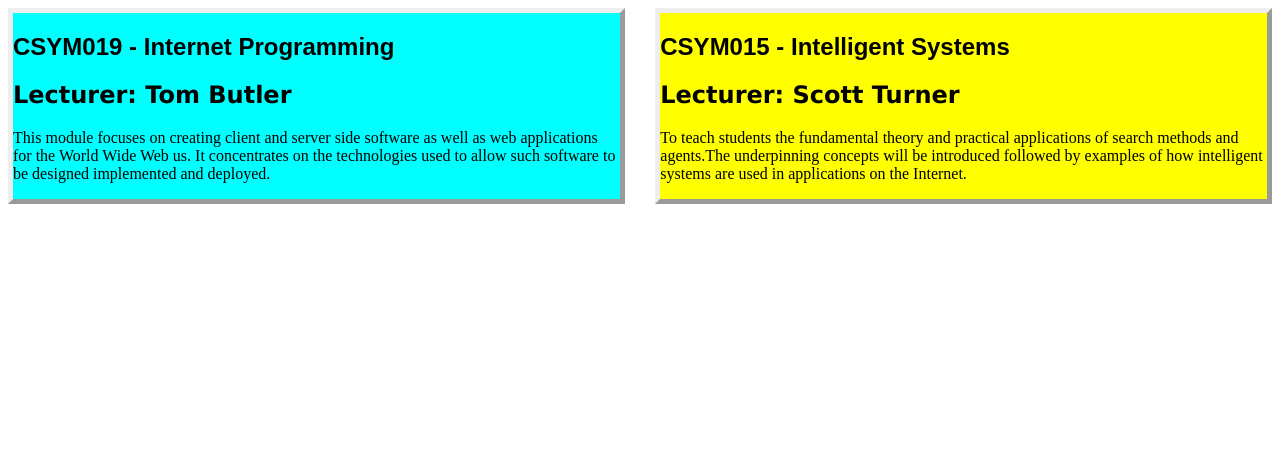
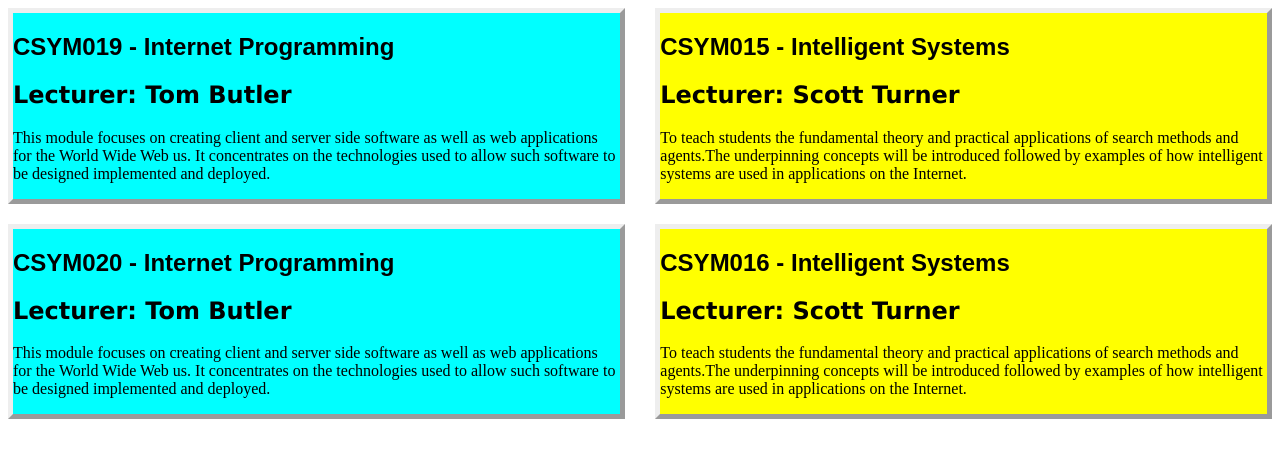
Before and after one commit to KhurramRehman/InternetProgrammingCSYM019, a PHP site: page /exercise3.html in a window 1280 px wide. Shown: the top 458 px of the page. Run offline with PHP 8.4, Linux system fonts and the light colour scheme.

Commit message:
eercise 3 improved

```diff
--- a/Week2/Exercise3/exercise3.html
+++ b/Week2/Exercise3/exercise3.html
@@ -16,6 +16,17 @@
 			<h2>Lecturer: Scott Turner</h2>
 			<p>To teach students the fundamental theory and practical applications of search methods and agents.The underpinning concepts will be introduced followed by examples of how intelligent systems are used in applications on the Internet. </p>
 		</section>
+		<section class="csym020">
+			<h1>CSYM020 - Internet Programming</h1>
+			<h2>Lecturer: Tom Butler</h2>
+			<p>This module focuses on creating client and server side software as well as web applications for the World Wide Web us. It concentrates on the technologies used to allow such software to be designed implemented and deployed.</p>
+
+		</section>
+		<section class="csym016">
+			<h1>CSYM016 - Intelligent Systems</h1>
+			<h2>Lecturer: Scott Turner</h2>
+			<p>To teach students the fundamental theory and practical applications of search methods and agents.The underpinning concepts will be introduced followed by examples of how intelligent systems are used in applications on the Internet. </p>
+		</section>
 
 
 	</body>
--- a/Week2/Exercise3/style.css
+++ b/Week2/Exercise3/style.css
@@ -3,6 +3,7 @@ section {
 	float: left;
 	border-style: outset;
 	border-width: 5px;
+	margin-bottom: 20px;
 }
 
 section h1 {
@@ -16,11 +17,11 @@ section h2 {
 section p {
 	font-family: 'Brush Script MT';
 }
-.csym019 {
+.csym019, .csym020 {
 	background-color: aqua;
 }
 
-.csym015 {
+.csym015, .csym016 {
 	background-color: yellow;
 	float: right;
 }
```
